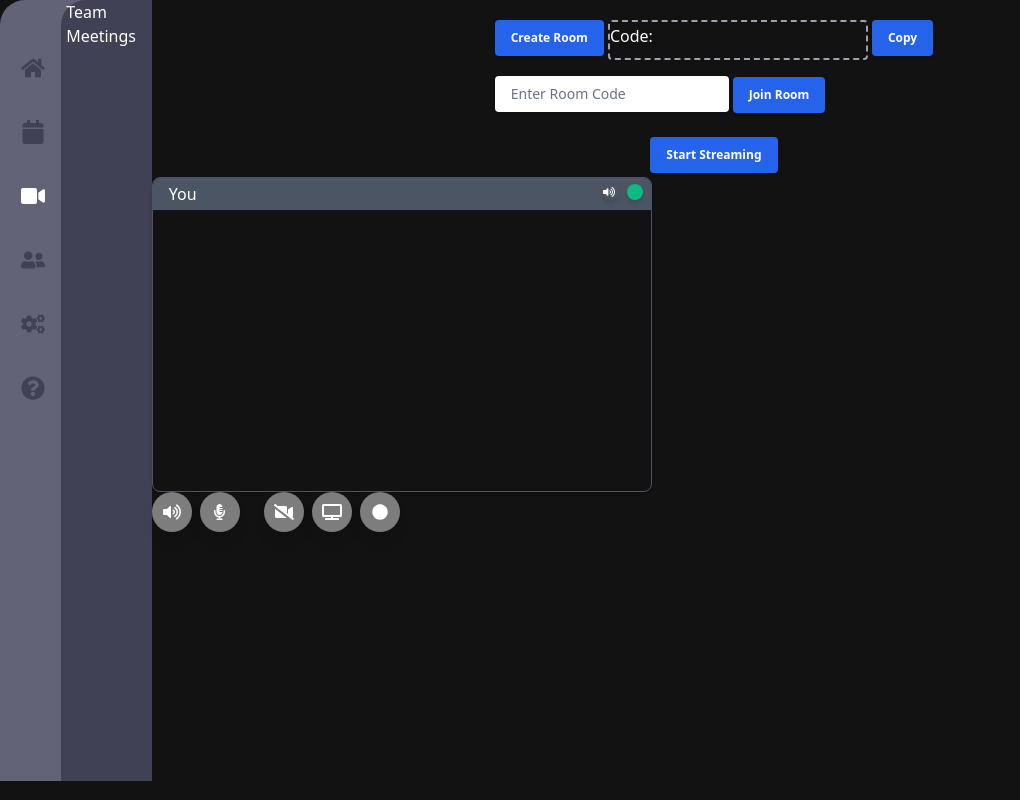
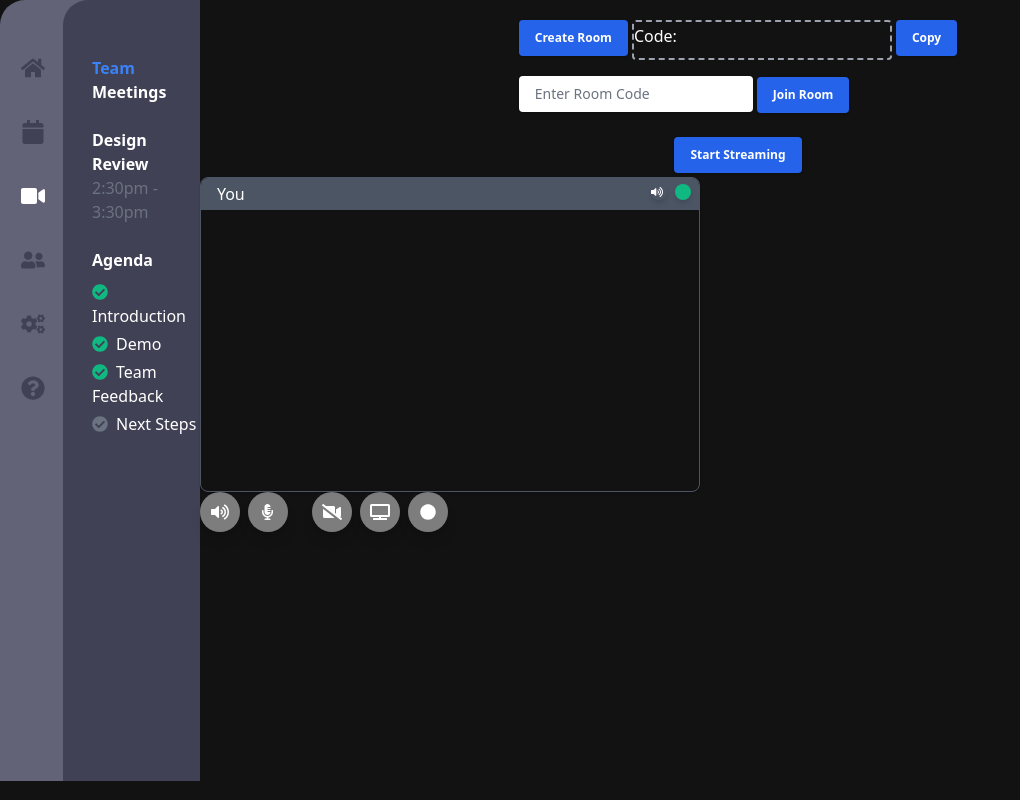
Before and after one commit to verticelabs-dev/screenshare, a Vue app in the folder app/: page / in a window 1280 px wide. Shown: the whole page, without its empty margins (0-1020 px from the left). Built offline with nearby package versions, Linux system fonts and the light colour scheme; no server answers.

Commit message:
Adding concept of sideapps

```diff
--- a/app/src/assets/scss/sidebar.scss
+++ b/app/src/assets/scss/sidebar.scss
@@ -12,6 +12,7 @@ $sidebarSecondaryColor: #414155;
 }
 
 .sidebar-content {
+  @apply pl-6 pt-14;
   width: 100%;
   background-color: $sidebarSecondaryColor;
   border-left: 5px solid $sidebarSecondaryColor;
--- a/app/src/components/Sidebar.vue
+++ b/app/src/components/Sidebar.vue
@@ -22,13 +22,15 @@
       </div>
 
       <div class="sidebar-content float-right">
-        <h1>Team Meetings</h1>
+        <MeetingAgenda />
       </div>
     </div>
   </div>
 </template>
 
 <script>
+import MeetingAgenda from "./sideapps/MeetingAgenda";
+
 const sidebarIcons = [
   {
     name: "home"
@@ -51,6 +53,9 @@ const sidebarIcons = [
 ];
 
 export default {
+  components: {
+    MeetingAgenda
+  },
   data() {
     return {
       sidebarIcons,
--- /dev/null
+++ b/app/src/components/sideapps/MeetingAgenda.vue
@@ -0,0 +1,47 @@
+<template>
+  <div>
+    <h1 class="text-blue-500 font-bold">Team</h1>
+    <h1 class="font-bold">Meetings</h1>
+
+    <h1 class="mt-6 font-bold">Design Review</h1>
+    <h3 class="text-gray-500">2:30pm - 3:30pm</h3>
+
+    <h1 class="mt-6 font-bold">Agenda</h1>
+
+    <ul class="mt-2 agenda-list">
+      <li>
+        <font-awesome-icon icon="check-circle" class="mr-2 text-green-500" />
+        <span>Introduction</span>
+      </li>
+      <li>
+        <font-awesome-icon icon="check-circle" class="mr-2 text-green-500" />
+        <span>Demo</span>
+      </li>
+
+      <li>
+        <font-awesome-icon icon="check-circle" class="mr-2 text-green-500" />
+        <span>Team Feedback</span>
+      </li>
+
+      <li>
+        <font-awesome-icon icon="check-circle" class="mr-2 text-gray-500" />
+        <span>Next Steps</span>
+      </li>
+    </ul>
+  </div>
+</template>
+
+<script>
+export default {
+  components: {},
+  data() {
+    return {};
+  }
+};
+</script>
+
+<style>
+.agenda-list > li {
+  @apply mt-1;
+}
+</style>
```
Also changed, not shown: app/src/main.js (+6 -2 lines).
